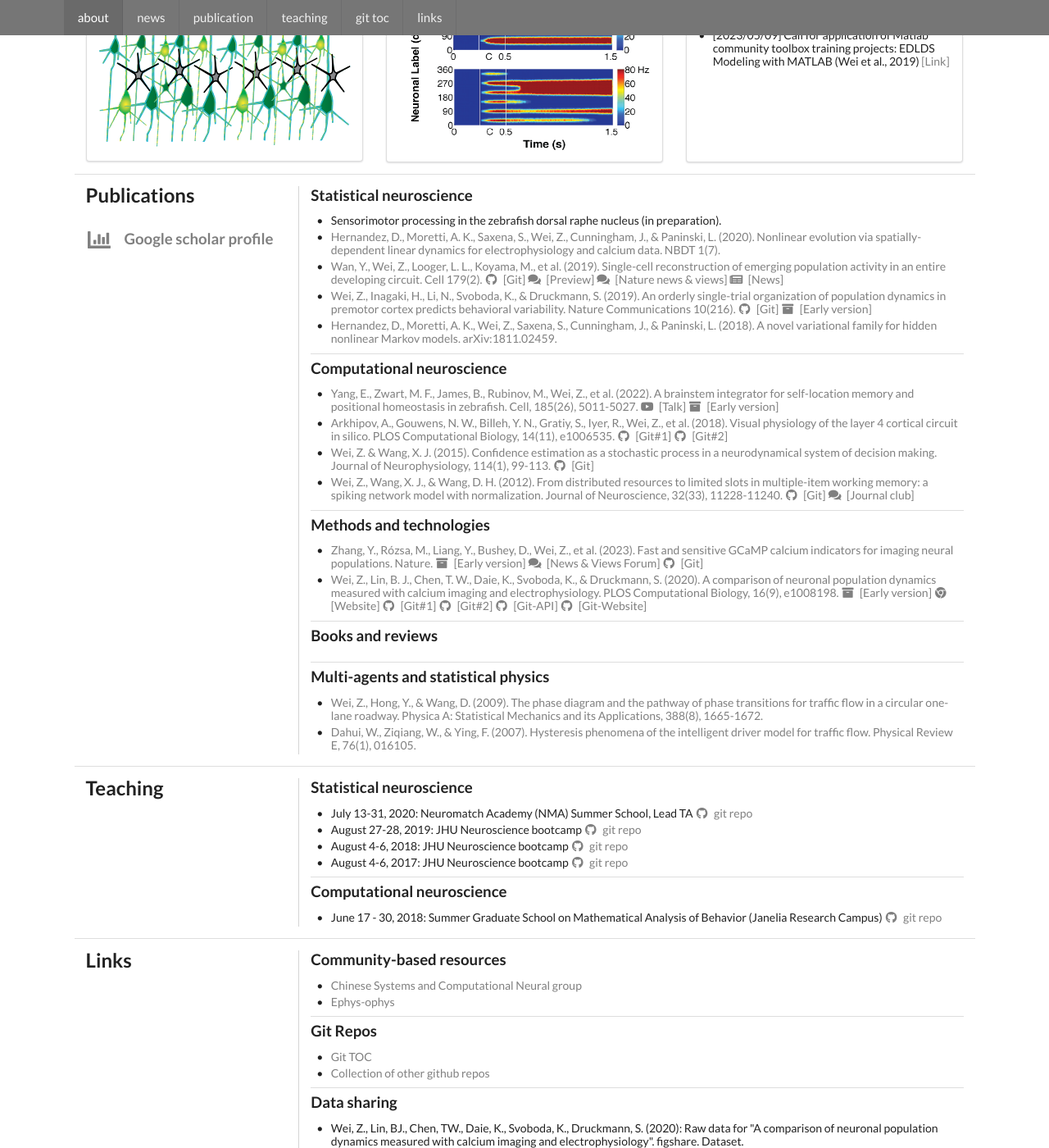
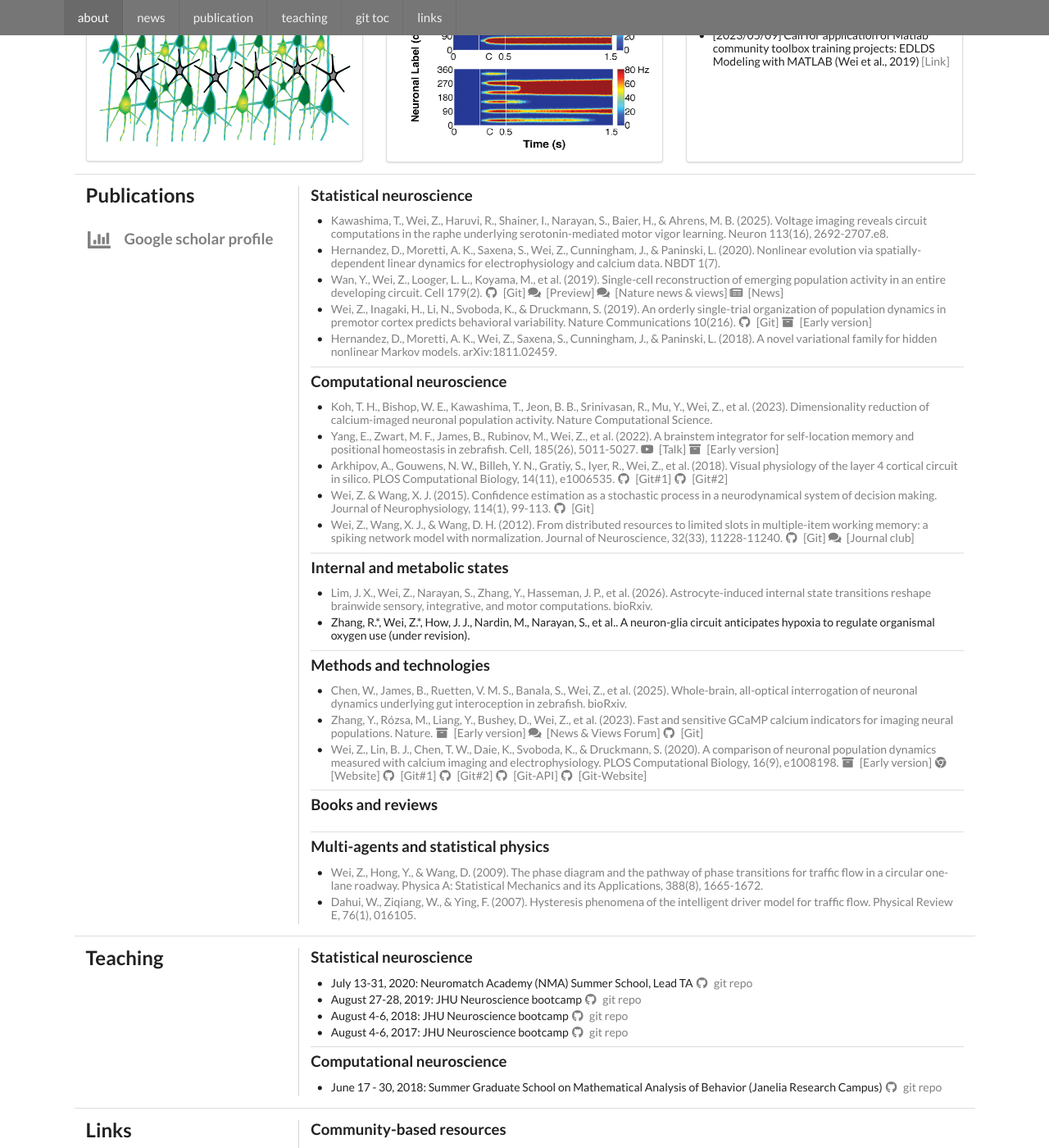
Before and after one commit to zqwei/zqwei.github.io, a Jekyll site: the page built from index.html, in a window 1280 px wide and 1400 px high, scrolled down 759 px. Shown: the whole window at 82% size. Built offline with Jekyll 4.4.1, drawn with Linux system fonts in a browser that asks for light colours.

Commit message:
Update publication listings
Agent-Logs-Url: https://github.com/zqwei/zqwei.github.io/sessions/0a10d042-742e-4f17-94f1-c9f774a9f2ca

Co-authored-by: zqwei <13616597+zqwei@users.noreply.github.com>

```diff
--- a/_data/publications.yml
+++ b/_data/publications.yml
@@ -1,8 +1,11 @@
 categories:
   - title: Statistical neuroscience
     items:
-      - title: Sensorimotor processing in the zebrafish dorsal raphe nucleus
-        status: in preparation
+      - title: Voltage imaging reveals circuit computations in the raphe underlying serotonin-mediated motor vigor learning
+        authors: Kawashima, T., Wei, Z., Haruvi, R., Shainer, I., Narayan, S., Baier, H., & Ahrens, M. B.
+        year: 2025
+        venue: Neuron 113(16), 2692-2707.e8
+        url: https://www.cell.com/neuron/fulltext/S0896-6273(25)00364-2
       - title: Nonlinear evolution via spatially-dependent linear dynamics for electrophysiology and calcium data
         authors: Hernandez, D., Moretti, A. K., Saxena, S., Wei, Z., Cunningham, J., & Paninski, L.
         year: 2020
@@ -45,6 +48,11 @@ categories:
         url: https://openreview.net/forum?id=SJMO2iCct7
   - title: Computational neuroscience
     items:
+      - title: Dimensionality reduction of calcium-imaged neuronal population activity
+        authors: Koh, T. H., Bishop, W. E., Kawashima, T., Jeon, B. B., Srinivasan, R., Mu, Y., Wei, Z., et al.
+        year: 2023
+        venue: Nature Computational Science
+        url: https://www.nature.com/articles/s43588-022-00390-2
       - title: A brainstem integrator for self-location memory and positional homeostasis in zebrafish
         authors: Yang, E., Zwart, M. F., James, B., Rubinov, M., Wei, Z., et al.
         year: 2022
@@ -90,8 +98,23 @@ categories:
           - label: Journal club
             icon: comments
             url: http://www.jneurosci.org/content/33/2/385
+  - title: Internal and metabolic states
+    items:
+      - title: Astrocyte-induced internal state transitions reshape brainwide sensory, integrative, and motor computations
+        authors: Lim, J. X., Wei, Z., Narayan, S., Zhang, Y., Hasseman, J. P., et al.
+        year: 2026
+        venue: bioRxiv
+        url: https://www.biorxiv.org/content/10.64898/2026.02.05.704034v1.full.pdf
+      - title: A neuron-glia circuit anticipates hypoxia to regulate organismal oxygen use
+        authors: Zhang, R.*, Wei, Z.*, How, J. J., Nardin, M., Narayan, S., et al.
+        status: under revision
   - title: Methods and technologies
     items:
+      - title: Whole-brain, all-optical interrogation of neuronal dynamics underlying gut interoception in zebrafish
+        authors: Chen, W., James, B., Ruetten, V. M. S., Banala, S., Wei, Z., et al.
+        year: 2025
+        venue: bioRxiv
+        url: https://doi.org/10.1101/2025.03.26.645305
       - title: Fast and sensitive GCaMP calcium indicators for imaging neural populations
         authors: Zhang, Y., Rózsa, M., Liang, Y., Bushey, D., Wei, Z., et al.
         year: 2023
```
